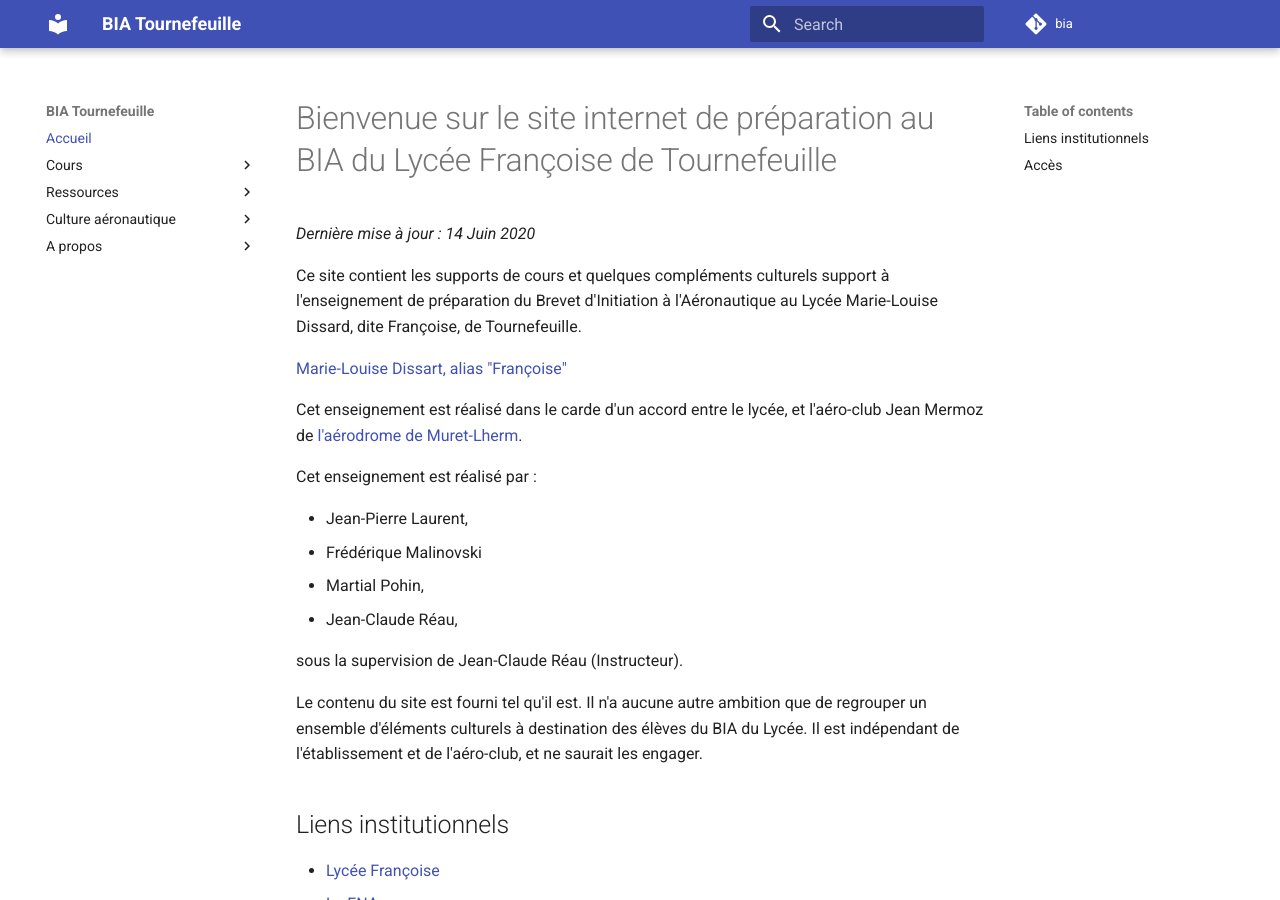
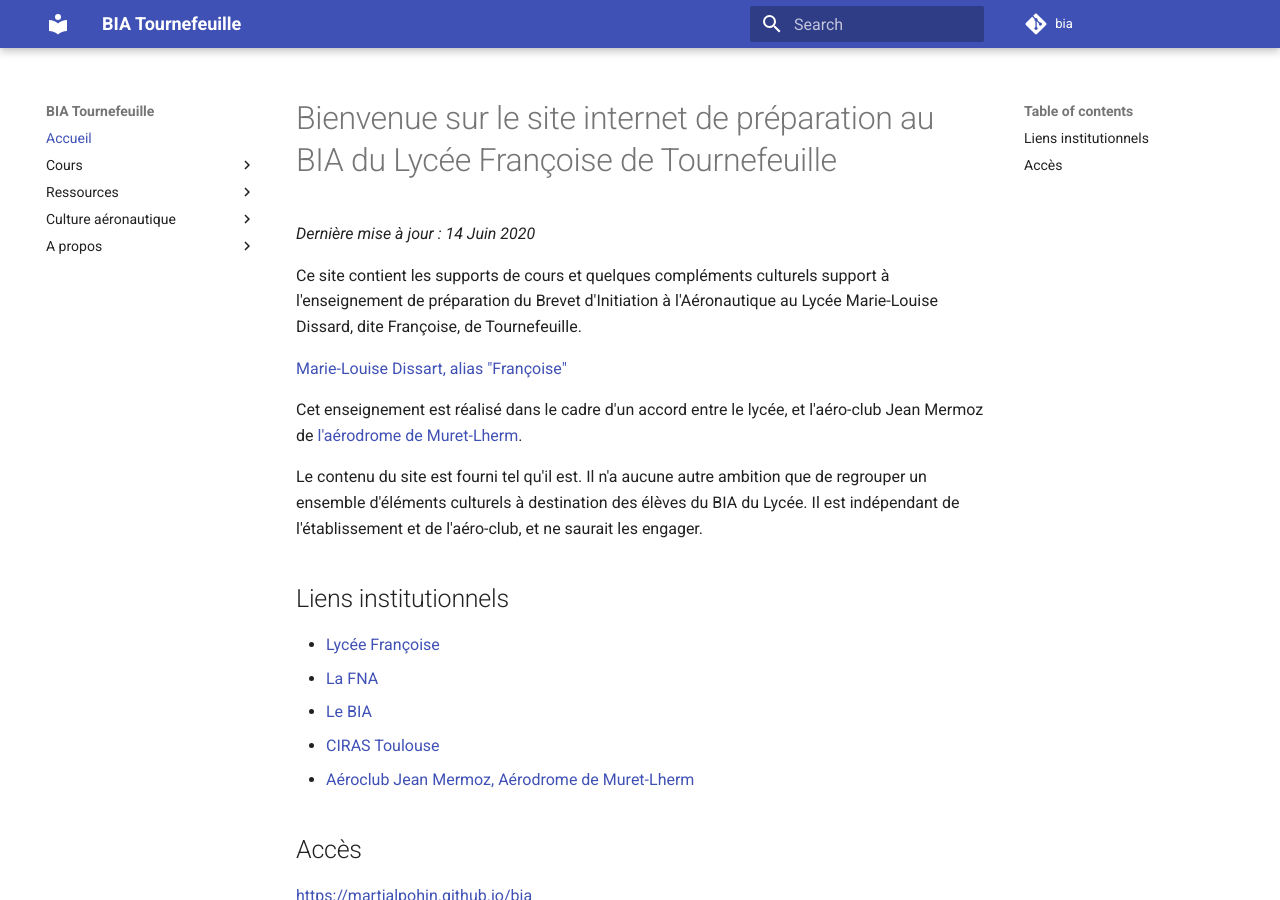
Before and after one commit to martialpohin/bia, an MkDocs documentation site: the page built from docs/index.md, in a window 1280 px wide and 900 px high. Built offline with MkDocs 1.6.1 and Material for MkDocs 9.7.7, drawn with Linux system fonts in a browser that asks for light colours; comment, search, counter and statistics services are not loaded.

Commit message:
2020-06-14.2
Contact typo

```diff
--- a/docs/index.md
+++ b/docs/index.md
@@ -6,16 +6,7 @@ Ce site contient les supports de cours et quelques compléments culturels suppor
 
 [Marie-Louise Dissart, alias "Françoise"](https://fr.wikipedia.org/wiki/Marie-Louise_Dissard)
 
-Cet enseignement est réalisé dans le carde d'un accord entre le lycée, et l'aéro-club Jean Mermoz de [l'aérodrome de Muret-Lherm](https://fr.wikipedia.org/wiki/A%C3%A9rodrome_de_Muret_-_Lherm).
-
-Cet enseignement est réalisé par :
-
-* Jean-Pierre Laurent,
-* Frédérique Malinovski
-* Martial Pohin,
-* Jean-Claude Réau,
-
-sous la supervision de Jean-Claude Réau (Instructeur).
+Cet enseignement est réalisé dans le cadre d'un accord entre le lycée, et l'aéro-club Jean Mermoz de [l'aérodrome de Muret-Lherm](https://fr.wikipedia.org/wiki/A%C3%A9rodrome_de_Muret_-_Lherm).
 
 Le contenu du site est fourni tel qu'il est. Il n'a aucune autre ambition que de regrouper un ensemble d'éléments culturels à destination des élèves du BIA du Lycée. Il est indépendant de l'établissement et de l'aéro-club, et ne saurait les engager.
 
```
Also changed, not shown: docs/contact.md (+1 -1 lines).
